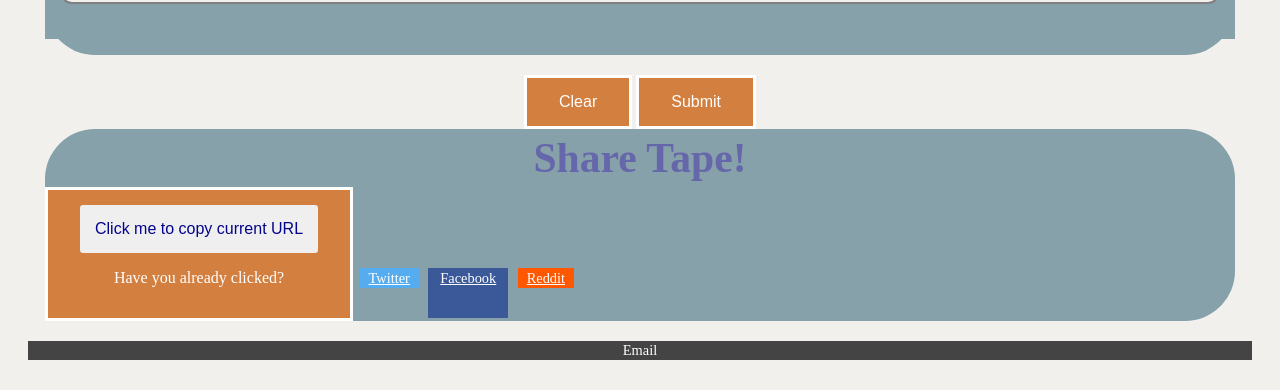
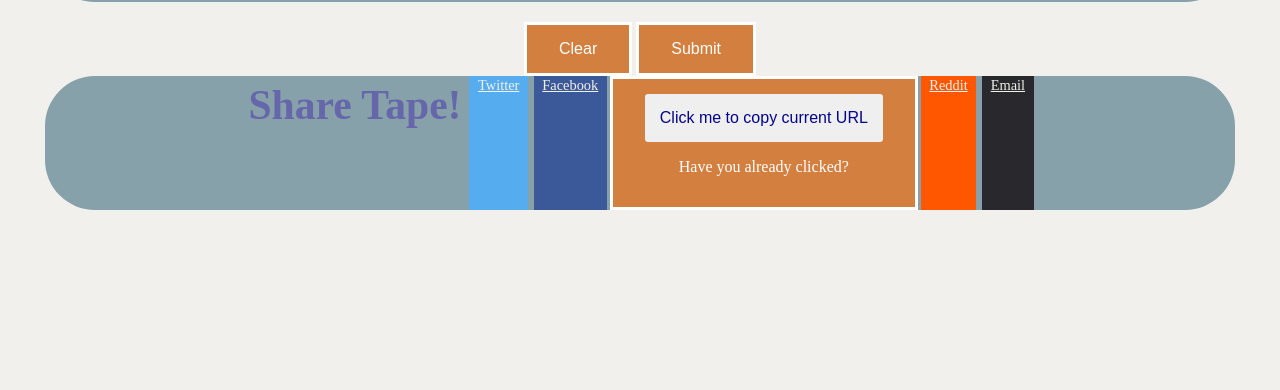
Before and after one commit to dieterichelizabeth/Project-1, a plain HTML site: page index.html in a window 1280 px wide. Shown: the part 1729-2119 px from the top of the page. After the commit the page ends 1989 px from the top, so only its background shows below. Drawn offline with nearby package versions, Linux system fonts and the light colour scheme.

Commit message:
different alignment for share

```diff
--- a/assets/css/style.css
+++ b/assets/css/style.css
@@ -160,6 +160,8 @@ body {
   flex: 1;
   margin: 0 20px 20px;
   border-radius: 50px;
+  display: flex;
+  justify-content: center;
 }
 
 .task-list {
@@ -168,12 +170,9 @@ body {
   height: calc(100% - 50px);
   background: var(--primary);
   border: none;
+  text-align: center;
 }
 
-.email {
-  text-decoration: none;
-  color: #28282d;
-}
 
 /*Clipboard*/
 .clipboard {
@@ -190,10 +189,36 @@ body {
   transition: all 0.2s ease;
 }
 
-.facebook {
-  height: 50px;
-  width: 80px;
+.btn {
+    justify-items: center;
 }
+/* Share CSS */
+.share-btn {
+    display: inline-block;
+    color: var(--senary);
+    border: none;
+    padding: 0.1em 0.6em;
+    outline: none;
+    text-align: center;
+    font-size: 0.9em;
+    margin: 0 0.2em;
+    justify-items: center;
+  }
+
+  .share-btn:focus,
+  .share-btn:hover {
+    text-decoration: none;
+    opacity: 0.8;
+  }
+
+  .share-btn:active {
+    color: var(--quaternary);
+  }
+
+  .share-btn.twitter     { background: #55acee; }
+  .share-btn.facebook    { background: #3B5998; }
+  .share-btn.reddit      { background: #ff5700; }
+  .share-btn.email       { background: var(--quinary); }
 
 /* Adapt to screen size */
 @media screen and (max-width: 980px) {
@@ -209,30 +234,3 @@ body {
     flex-basis: 100%;
   }
 }
-
-/* Share CSS */
-.share-btn {
-    display: inline-block;
-    color: #ffffff;
-    border: none;
-    padding: 0.1em 0.6em;
-    outline: none;
-    text-align: center;
-    font-size: 0.9em;
-    margin: 0 0.2em;
-  }
-
-  .share-btn:focus,
-  .share-btn:hover {
-    text-decoration: none;
-    opacity: 0.8;
-  }
-
-  .share-btn:active {
-    color: #e2e2e2;
-  }
-
-  .share-btn.twitter     { background: #55acee; }
-  .share-btn.facebook    { background: #3B5998; }
-  .share-btn.reddit      { background: #ff5700; }
-  .share-btn.email       { background: #444444; }
--- a/assets/js/script.js
+++ b/assets/js/script.js
@@ -1,6 +1,3 @@
-<<<<<<< HEAD
-// test
-=======
 //clipboard
 var $temp = $("<input>");
 var $url = $(location).attr('href=file:///Users/ciarahargis/Desktop/Code/startercode/Project-1/index.html');
@@ -12,4 +9,3 @@ $('.clipboard').on('click', function() {
   $temp.remove();
   $("p").text("URL copied!");
 })
->>>>>>> b787b56fe92f18d137b53ac597455f6d2e00c174
--- a/index.html
+++ b/index.html
@@ -207,13 +207,6 @@
   <!-- Trigger/Open The Modal -->
   <section class="track-list-wrapper">
     <h2 class="list-title">Share Tape!</h2>
-
-    <!-- Clipboard -->
-    <div class="btn">
-      <button class="clipboard">Click me to copy current URL</button>
-      <p>Have you already clicked?</p>
-    </div>
-
     <!-- Twitter (url, text, @mention) -->
     <a href="https://twitter.com/share?url=<URL>&text=<TEXT>via=<USERNAME>" class="share-btn twitter">
       Twitter
@@ -224,17 +217,22 @@
       Facebook
     </a>
 
+    <!-- Clipboard -->
+    <div class="btn">
+      <button class="clipboard">Click me to copy current URL</button>
+      <p>Have you already clicked?</p>
+    </div>
+
     <!-- Reddit (url, title) -->
     <a href="https://reddit.com/submit?url=<URL>&title=<TITLE>" class="share-btn reddit">
       Reddit
     </a>
-  </section>
 
     <!-- Email (subject, body) -->
     <a href="mailto:?subject=<SUBJECT>&body=<BODY>" class="share-btn email">
-     Email
-     </a>
-
+      Email
+    </a>
+  </section>
   <!--<script src="assets/js/tailwind.config.js"></script>-->
   <script src="https://ajax.googleapis.com/ajax/libs/jquery/3.5.1/jquery.min.js"></script>
 </body>
```
